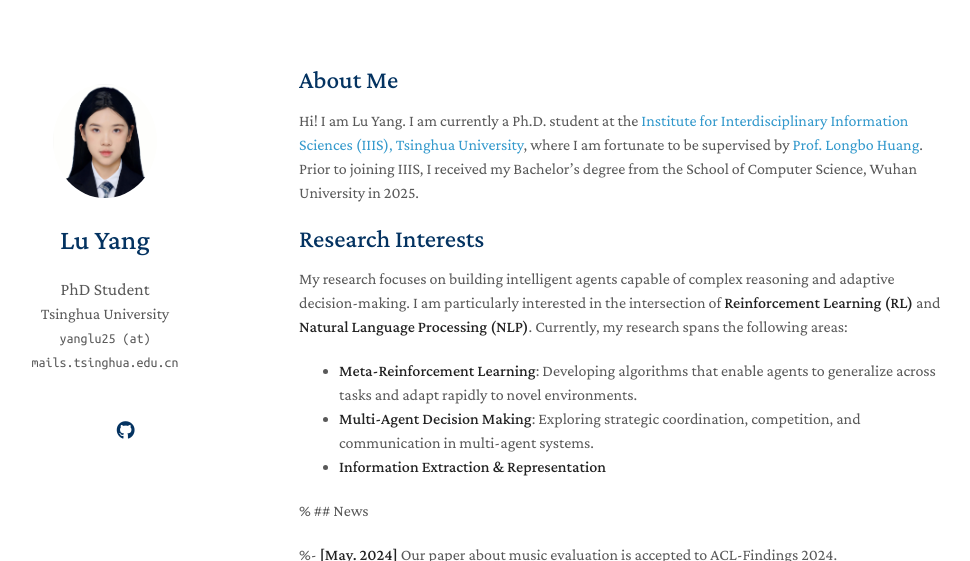
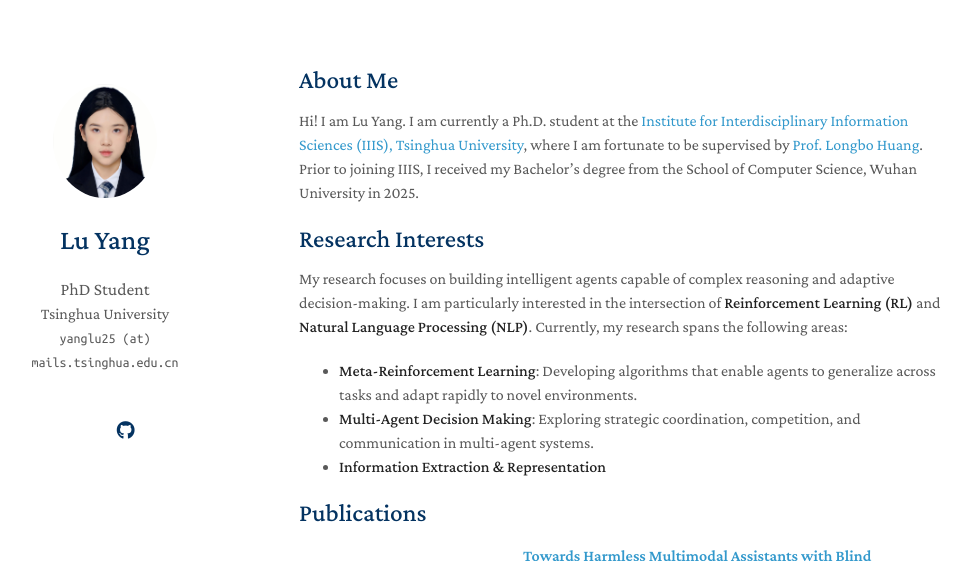
Before and after one commit to Lu-Yang666/Lu-Yang666.github.io, a Jekyll site: the page built from index.md, in a window 1280 px wide and 1346 px high, cut to the strip 0-561 px from the top of the window. Shown: the whole strip, without its empty margins (171-1141 px from the left). Built offline with Jekyll 4.4.1, drawn with Linux system fonts in a browser that asks for light colours; nearby versions of some CDN libraries; a style sheet for code colours, icons or effects is not loaded; our own code applies the rules of GitHub Pages for plain Markdown files.

Commit message:
Remove news section from index.md
Removed news section and updated formatting.

```diff
--- a/index.md
+++ b/index.md
@@ -14,8 +14,4 @@
 * **Multi-Agent Decision Making**: Exploring strategic coordination, competition, and communication in multi-agent systems.
 * **Information Extraction & Representation**
 
-% ## News
-
-%- **[May. 2024]** Our paper about music evaluation is accepted to ACL-Findings 2024.
-
 {% include_relative _includes/publications.md %}
```
